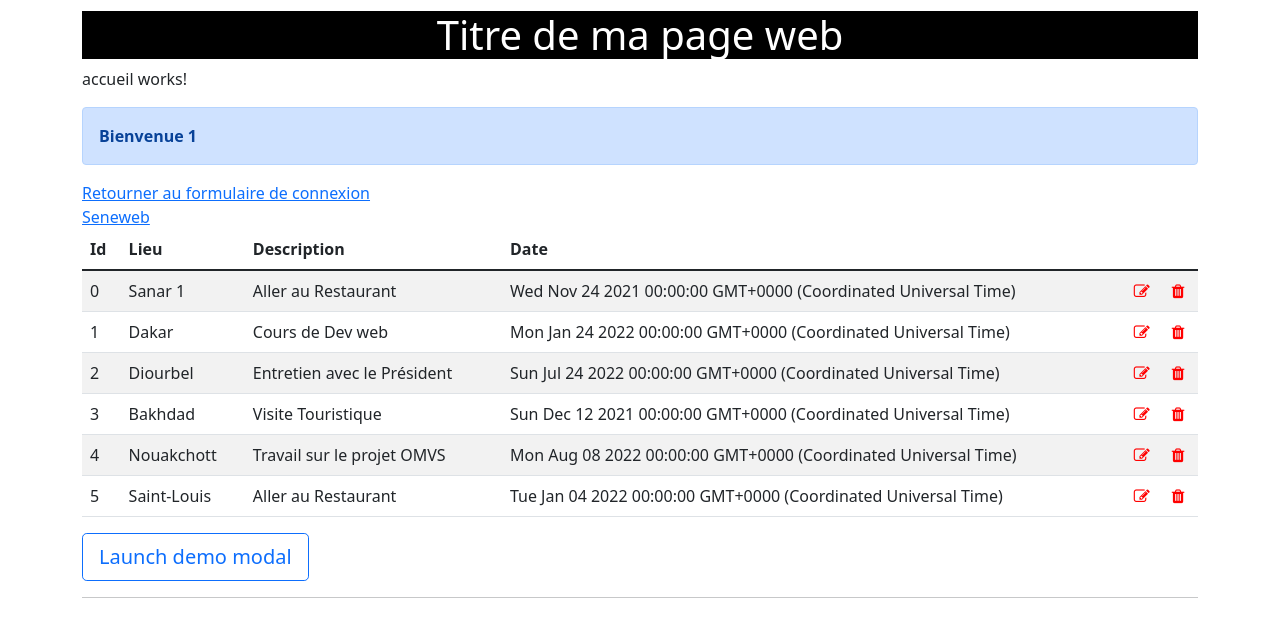
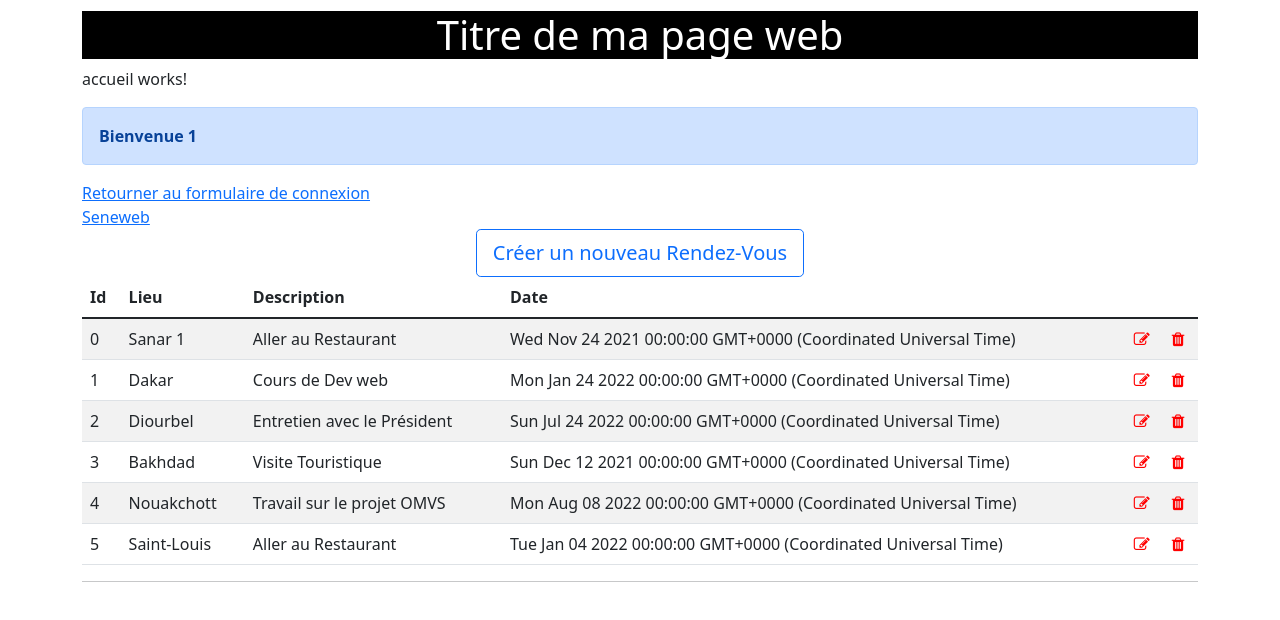
Before and after one commit to osall751/projetNG01Madsi2021, an Angular app: page /accueil/1 in a window 1280 px wide. Shown: the top 620 px of the page. Built offline with nearby package versions, Linux system fonts and the light colour scheme.

Commit message:
24112021645

```diff
--- a/package.json
+++ b/package.json
@@ -20,6 +20,7 @@
     "@angular/platform-browser-dynamic": "~12.2.0",
     "@angular/router": "~12.2.0",
     "@ng-bootstrap/ng-bootstrap": "^10.0.0",
+    "angular2-uuid": "^1.1.1",
     "bootstrap": "^5.1.3",
     "rxjs": "~6.6.0",
     "tslib": "^2.3.0",
--- a/src/app/accueil/accueil.component.html
+++ b/src/app/accueil/accueil.component.html
@@ -5,9 +5,13 @@
 </div>
 <!-- <a href="/login">Retourner au formulaire de connexion</a><br /> -->
 <a routerLink="/login">Retourner au formulaire de connexion</a><br />
-<a href="http://www.seneweb.com">Seneweb</a>
-
-<table class="table table-striped table-inverse  table-responsive">
+<a href="http://www.seneweb.com">Seneweb</a><br />
+<div class="text-center">
+  <button class="btn btn-lg btn-outline-primary" (click)="open(content)">
+    Créer un nouveau Rendez-Vous
+  </button>
+</div>
+<table class="table table-striped table-inverse table-responsive">
   <thead class="thead-inverse">
     <tr>
       <th>Id</th>
@@ -23,38 +27,58 @@
       <td>{{ rv.description }}</td>
       <td>{{ rv.date }}</td>
       <td><i class="fa fa-edit" style="color: red"></i></td>
-      <td><i class="fa fa-trash" style="color: red" (click)="deleteRV(rv.idRv)"></i></td>
+      <td>
+        <i
+          class="fa fa-trash"
+          style="color: red"
+          (click)="deleteRV(rv.idRv)"
+        ></i>
+      </td>
     </tr>
   </tbody>
 </table>
 
 <ng-template #content let-modal>
   <div class="modal-header">
-    <h4 class="modal-title" id="modal-basic-title">Profile update</h4>
-    <button type="button" class="close" aria-label="Close" (click)="modal.dismiss('Cross click')">
+    <h4 class="modal-title" id="modal-basic-title">
+      Saisie d'un nouveau Rendez-Vous
+    </h4>
+    <button type="button"  class="close" aria-label="Close" (click)="modal.dismiss('Cross click')">
       <span aria-hidden="true">&times;</span>
     </button>
   </div>
   <div class="modal-body">
-    <form>
-      <div class="form-group">
-        <label for="dateOfBirth">Date of birth</label>
-        <div class="input-group">
-          <input id="dateOfBirth" class="form-control" placeholder="yyyy-mm-dd" name="dp" ngbDatepicker #dp="ngbDatepicker">
-          <div class="input-group-append">
-            <button class="btn btn-outline-secondary calendar" (click)="dp.toggle()" type="button"></button>
-          </div>
-        </div>
+    <!-- <form> -->
+    <div class="form-group">
+      <label for="idRv">Id du Rendez-Vous</label>
+      <input type="text"  disabled [(ngModel)]="rv.idRv" class="form-control" name="idRv" id="idRv" aria-describedby="helpId">
+    </div>
+    <div class="form-group">
+      <label for="lieuRv">Lieu du Rendez-Vous</label>
+      <input type="text" [(ngModel)]="rv.lieu" class="form-control" name="lieuRv" id="lieuRv" aria-describedby="helpId">
+    </div>
+    <div class="form-group">
+      <label for="descRv">Description du Rendez-Vous</label>
+      <textarea class="form-control" [(ngModel)]="rv.description" name="descRv" id="descRv" rows="3"></textarea>
+    </div>
+    <div class="form-group">
+      <label for="dateOfBirth">Date du Rendez-Vous</label>
+      <div class="input-group">
+        <input id="dateRv" [(ngModel)]="rv.date" class="form-control" placeholder="yyyy-mm-dd" name="dp" type="date"/>
       </div>
-    </form>
+    </div>
+    <!-- </form> -->
   </div>
   <div class="modal-footer">
-    <button type="button" class="btn btn-outline-dark" (click)="modal.close('Save click')">Save</button>
+    <button
+      type="button"
+      class="btn btn-outline-dark"
+      (click)="modal.close('Save click')"
+    >
+      Save
+    </button>
   </div>
 </ng-template>
-
-<button class="btn btn-lg btn-outline-primary" (click)="open(content)">Launch demo modal</button>
-
-<hr>
+<hr />
 
 <pre>{{ closeResult }}</pre>
--- a/src/app/accueil/accueil.component.ts
+++ b/src/app/accueil/accueil.component.ts
@@ -1,7 +1,7 @@
 import { Component, OnInit } from '@angular/core';
 import { ActivatedRoute } from '@angular/router';
 import { RendezVous } from '../models/rendezvous';
-import { ModalDismissReasons, NgbModal} from '@ng-bootstrap/ng-bootstrap';
+import { ModalDismissReasons, NgbModal } from '@ng-bootstrap/ng-bootstrap';
 
 @Component({
   selector: 'app-accueil',
@@ -21,10 +21,24 @@ export class AccueilComponent implements OnInit {
 
   closeResult = '';
 
+  rv = new RendezVous(
+    new Date().getTime() * Math.floor(Math.random() * 10000),
+    "Université Gaston Berger de Saint-Louis",
+    "La déclaration de Ousmane Sonko sur la non-signature de la charte de non-violence par son parti, a fait couler beaucoup d’encre depuis dimanche dernier. Et c'est d'ailleurs l'objet de son face à face avec la presse ce mercredi 24 novembre.",
+    new Date()
+  )
+
   constructor(private routeActive: ActivatedRoute, private modalService: NgbModal) { }
-  open(content:any) {
+  open(content: any) {
     this.modalService.open(content, { ariaLabelledBy: 'modal-basic-title' }).result.then((result) => {
       this.closeResult = `Closed with: ${result}`;
+      this.tabRvs=[this.rv, ...this.tabRvs]
+      this.rv = new RendezVous(
+        new Date().getTime() * Math.floor(Math.random() * 10000),
+        "Université Gaston Berger de Saint-Louis",
+        "La déclaration de Ousmane Sonko sur la non-signature de la charte de non-violence par son parti, a fait couler beaucoup d’encre depuis dimanche dernier. Et c'est d'ailleurs l'objet de son face à face avec la presse ce mercredi 24 novembre.",
+        new Date()
+      )
     }, (reason) => {
       this.closeResult = `Dismissed ${this.getDismissReason(reason)}`;
     });
```
Also changed, not shown: 1 other file (tests, documents, lock files or other folders).
